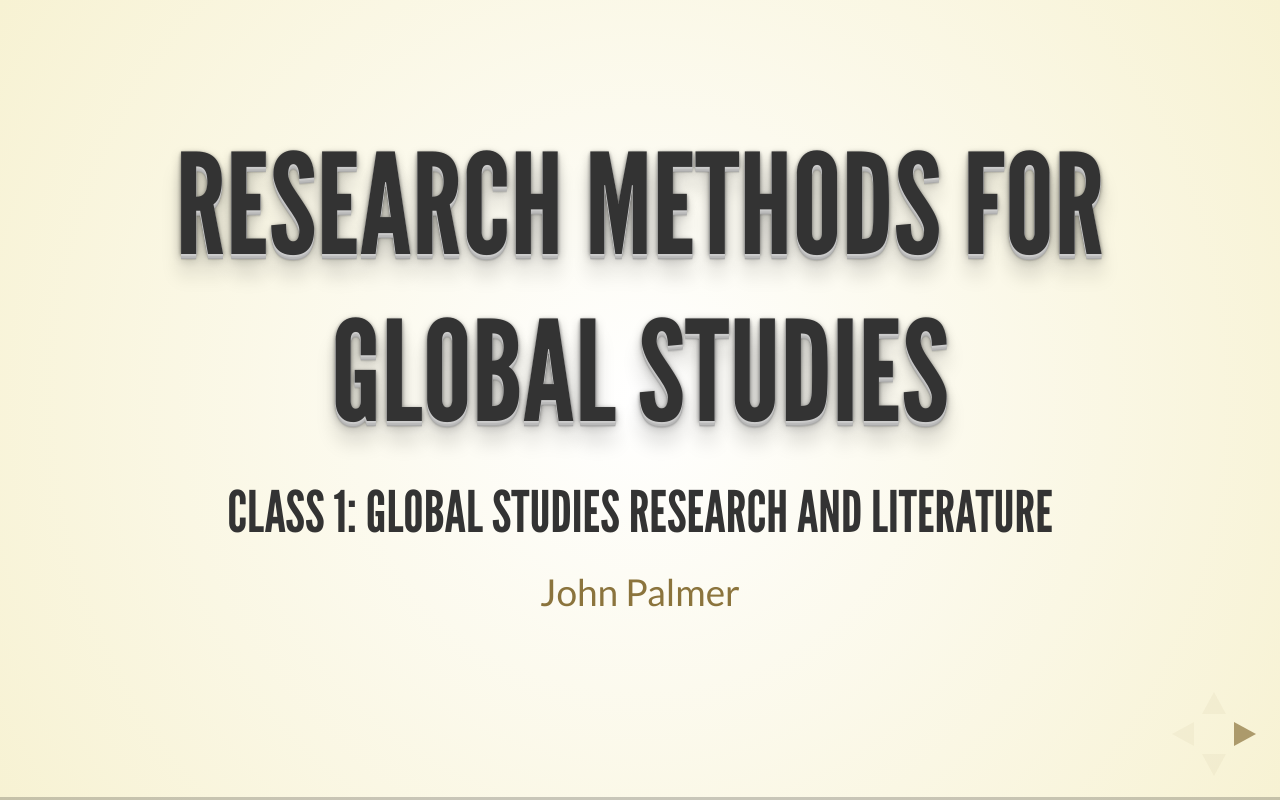
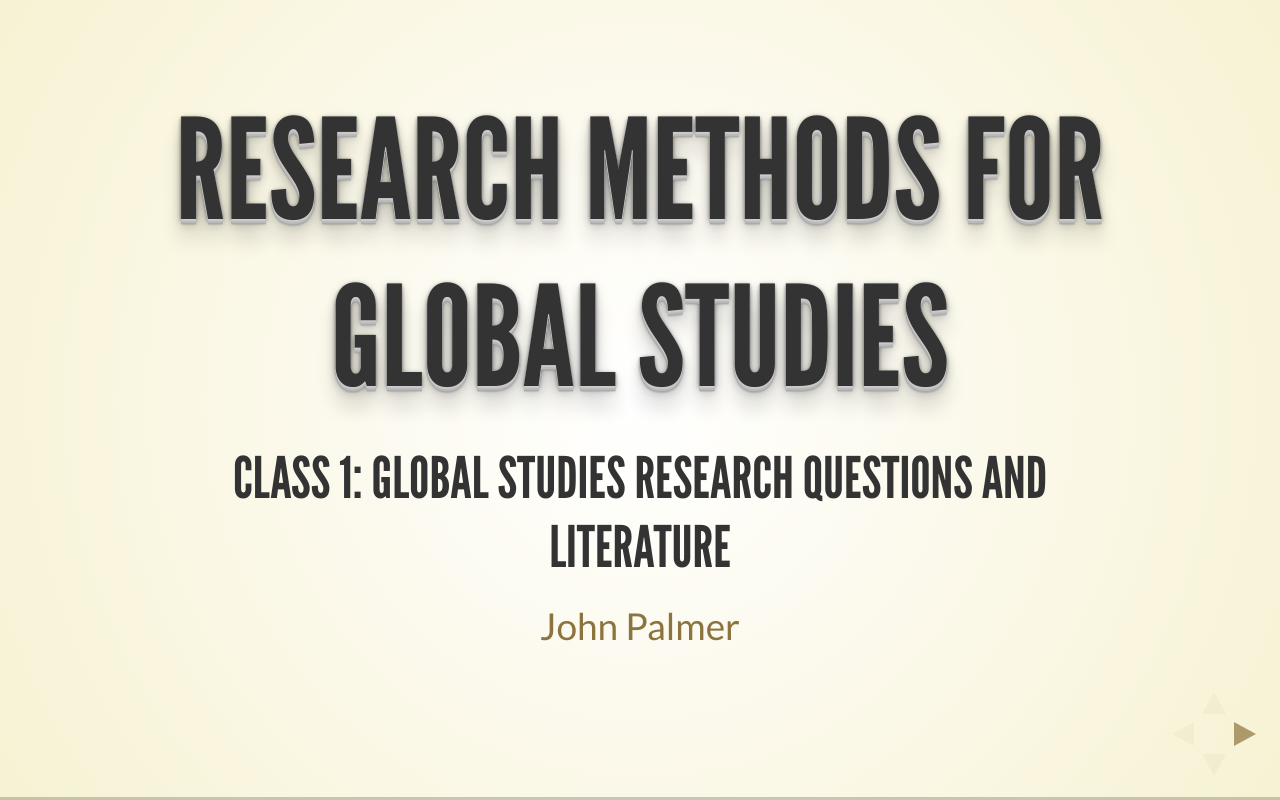
Before and after one commit to JohnPalmer/GSRM2018-Slides, a plain HTML site: page class01/index.html in a window 1280 px wide. Drawn offline with Linux system fonts and the light colour scheme.

Commit message:
Update index.html

```diff
--- a/class01/index.html
+++ b/class01/index.html
@@ -33,7 +33,7 @@
 
 				<section>
 					<h1>Research Methods for Global Studies</h1>
-					<h3>Class 1: Global Studies Research and Literature</h3>
+					<h3>Class 1: Global Studies Research Questions and Literature</h3>
 					<p><a href="http://johnrbpalmer.com">John Palmer</a>
 					</section>
 
```
